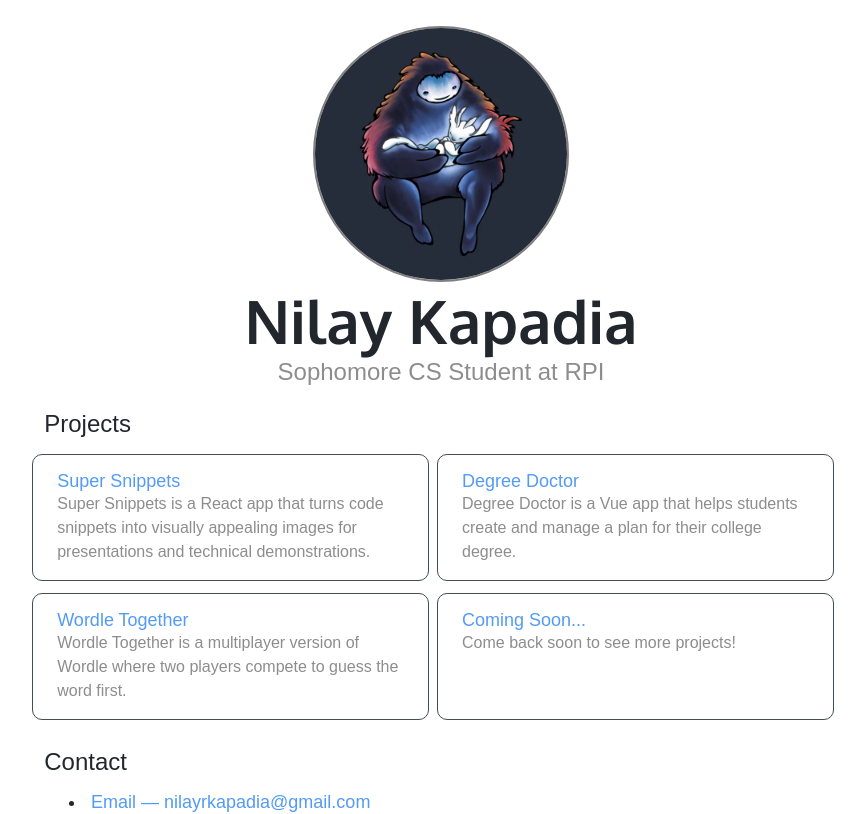
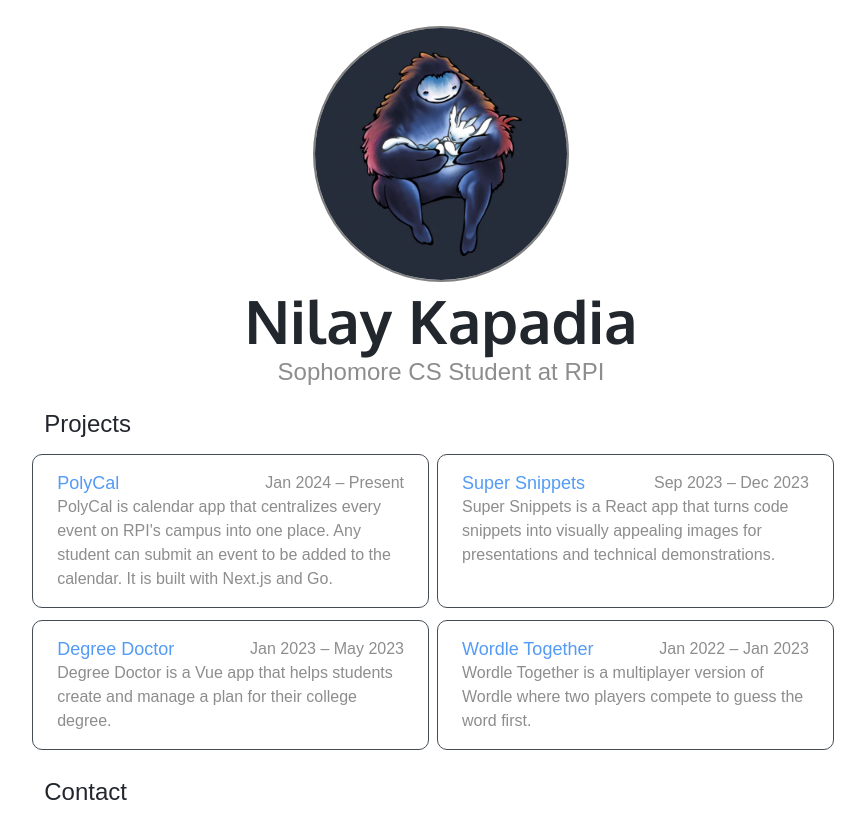
Before and after one commit to nikapadia/website, a SvelteKit app: page / in a window 1280 px wide. Shown: the top 814 px of the page, without its empty margins (199-1064 px from the left). Built offline with nearby package versions, Linux system fonts and the light colour scheme; a web font is replaced by a local one.

Commit message:
Minor updates

```diff
--- a/package.json
+++ b/package.json
@@ -21,6 +21,7 @@
 		"@neoconfetti/svelte": "^1.0.0",
 		"@sveltejs/adapter-auto": "^2.0.1",
 		"@sveltejs/kit": "^1.16.3",
+		"@sveltejs/vite-plugin-svelte": "^3.0.1",
 		"@types/cookie": "^0.5.1",
 		"eslint": "^8.40.0",
 		"eslint-config-prettier": "^8.8.0",
--- a/src/routes/+page.svelte
+++ b/src/routes/+page.svelte
@@ -54,7 +54,19 @@
                 <li class="project-item">
                     <div class="box">
                         <span class="project-title">
+                            <a href="https://github.com/nikapadia/polycal" target="_blank" rel="noreferrer">PolyCal</a>
+                            <p>Jan 2024 – Present</p>
+                        </span>
+                        <p class="project-description">
+                            PolyCal is calendar app that centralizes every event on RPI's campus into one place. Any student can submit an event to be added to the calendar. It is built with Next.js and Go.
+                        </p>
+                    </div>
+                </li>
+                <li class="project-item">
+                    <div class="box">
+                        <span class="project-title">
                             <a href="https://nikapadia.github.io/SuperSnippets" target="_blank" rel="noreferrer">Super Snippets</a>
+                            <p>Sep 2023 – Dec 2023</p>
                         </span>
                         <p class="project-description">
                             Super Snippets is a React app that turns code snippets into visually appealing images for presentations and technical demonstrations.
@@ -65,6 +77,7 @@
                     <div class="box">
                         <span class="project-title">
                             <a href="https://degreedoctor.org" target="_blank" rel="noreferrer">Degree Doctor</a>
+                            <p>Jan 2023 – May 2023</p>
                         </span>
                         <p class="project-description">
                             Degree Doctor is a Vue app that helps students create and manage a plan for their college degree.
@@ -75,23 +88,13 @@
                     <div class="box">
                         <span class="project-title">
                             <a href="https://wordletogether.com" target="_blank" rel="noreferrer">Wordle Together</a>
+                            <p>Jan 2022 – Jan 2023</p>
                         </span>
                         <p class="project-description">
                             Wordle Together is a multiplayer version of Wordle where two players compete to guess the word first.
                         </p>
                     </div>
                 </li>
-                <li class="project-item">
-                    <div class="box">
-                        <span class="project-title">
-                            <a href="/" rel="noreferrer">Coming Soon...</a>
-                        </span>
-                        <p class="project-description">
-                            Come back soon to see more projects!
-                        </p>
-                    </div>
-                </li>
-
             </ol>
         </div>
         <div class="section-title">
@@ -237,9 +240,20 @@
     }
 
     .project-title {
+        display: flex;
+        justify-content: space-between;
+        align-items: center;
         font-size: 18px;
         font-family: var(--font-serif2);
         text-decoration: none;
+        margin: 0;
+        padding: 0;
+    }
+
+    .project-title p {
+        font-size: 16px;
+        font-family: var(--font-serif2);
+        color: #8D8D8D;
         margin: 0;
         padding: 0;
     }
```
Also changed, not shown: 1 other file (tests, documents, lock files or other folders).
